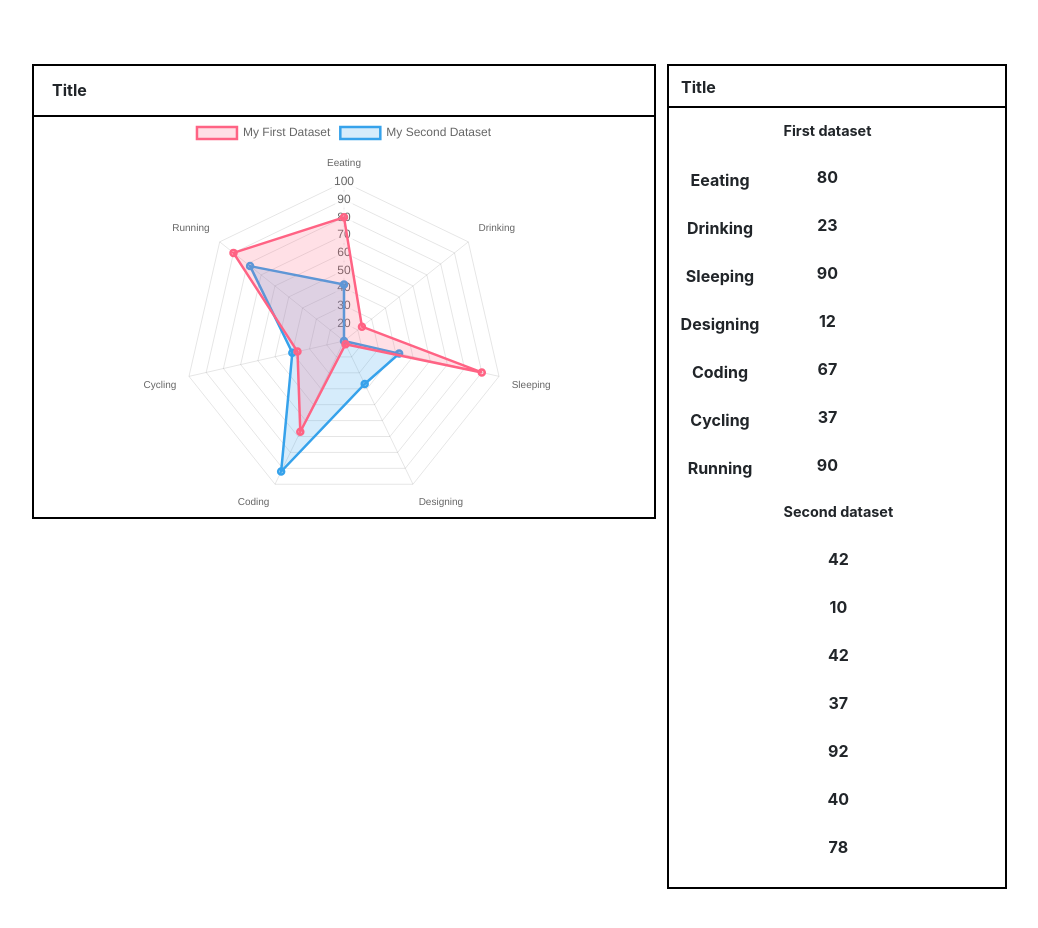
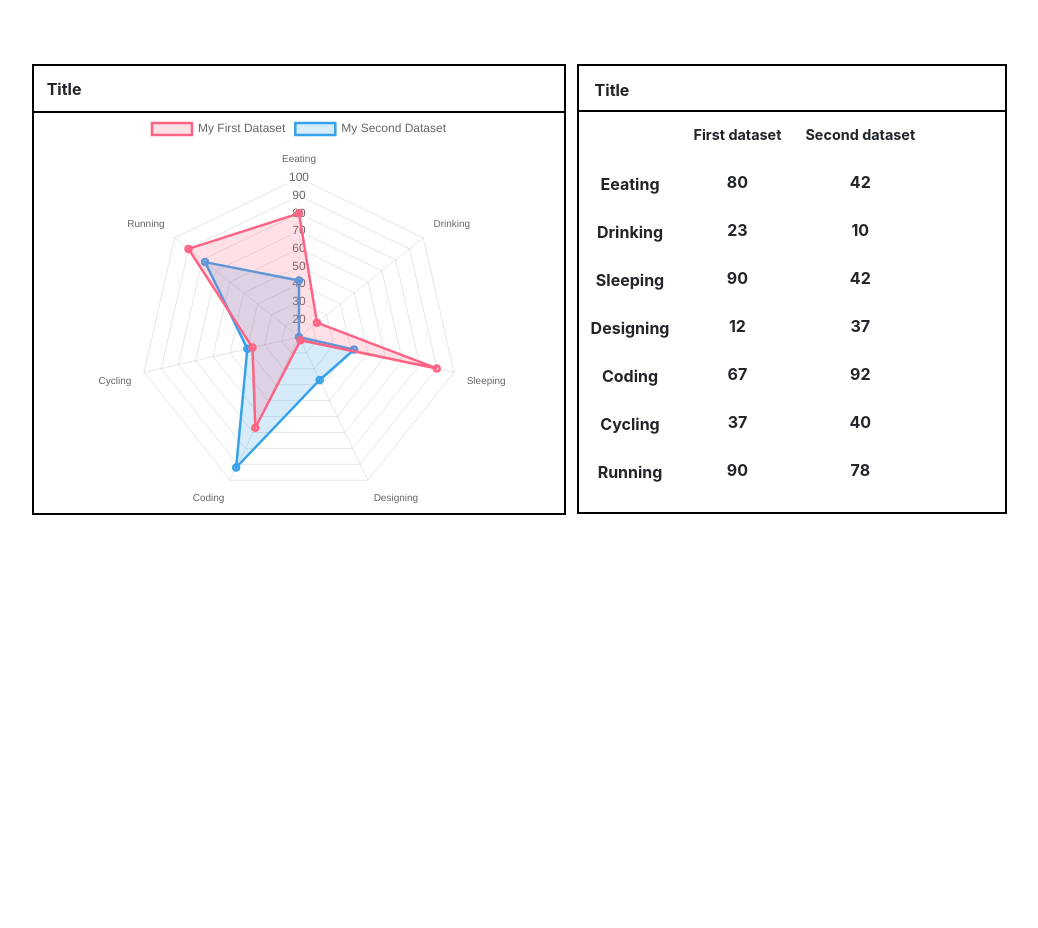
Before and after one commit to nouri89/metryx, a React (Create React App) app: page / in a window 1280 px wide. Shown: the top 928 px of the page, without its empty margins (96-1134 px from the left). After the commit the page ends 800 px from the top, so only its background shows below. Built offline with nearby package versions, Linux system fonts and the light colour scheme.

Commit message:
fix width

```diff
--- a/src/components/Chart.js
+++ b/src/components/Chart.js
@@ -31,7 +31,7 @@ const Chart = () => {
 						],
 					}}
 					height={400}
-					width={590}
+					width={500}
 					options={{ maintainAspectRatio: false }}
 				/>
 			</Row>
```
